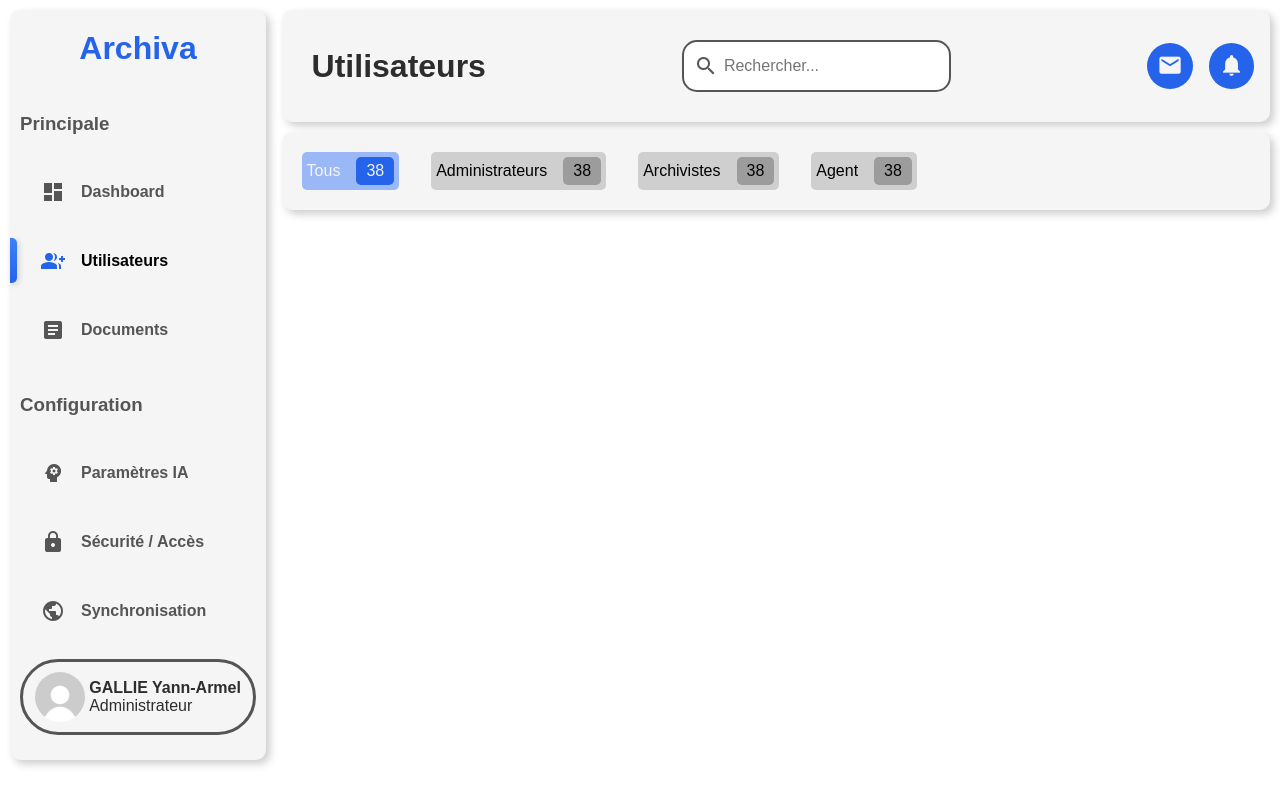
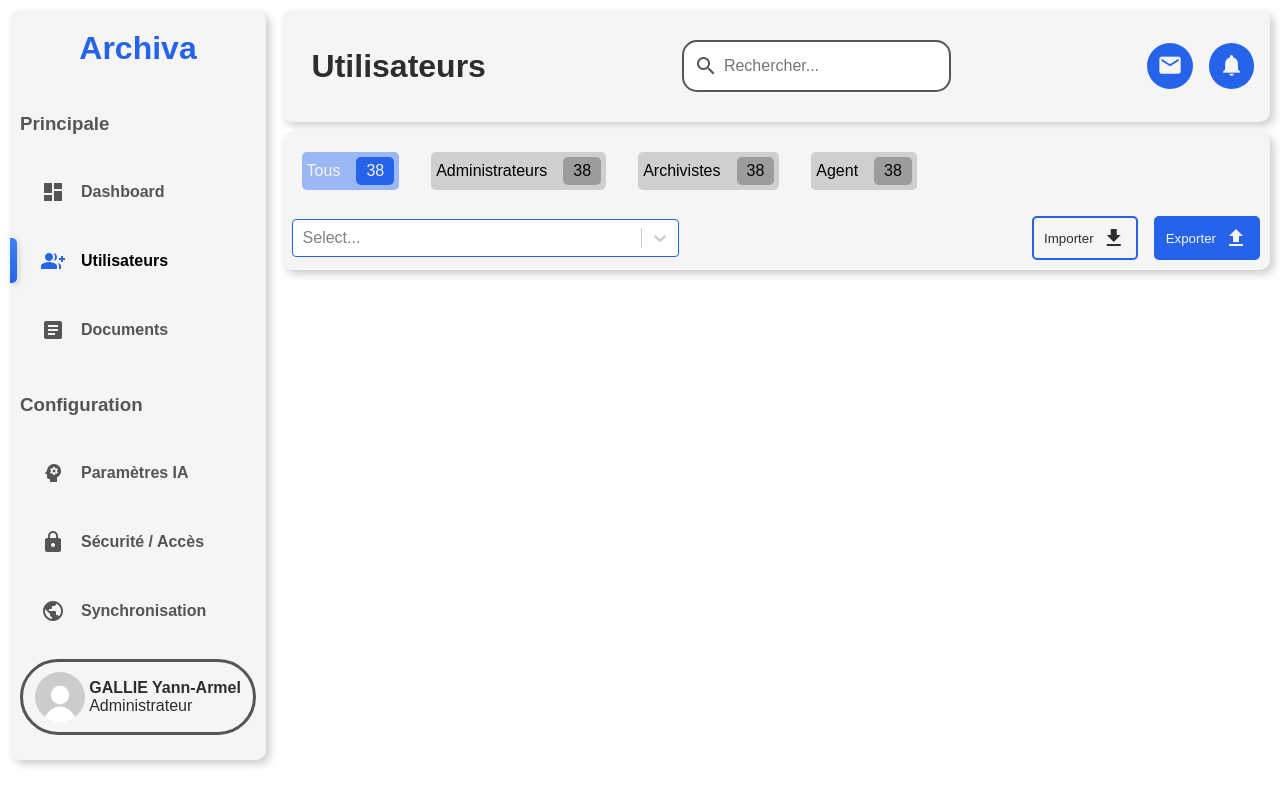
Before and after one commit to yannArmelGALLIE/Archiva, a React (Create React App) app in the folder frontend/: page /dashboard-admin/utilisateur in a window 1280 px wide. Built offline with nearby package versions, Linux system fonts and the light colour scheme.

Commit message:
Ajout des filtres pour le tableau des utilisateurs / Added filters for the users table

```diff
--- a/frontend/package.json
+++ b/frontend/package.json
@@ -8,12 +8,14 @@
     "@testing-library/react": "^16.3.0",
     "@testing-library/user-event": "^13.5.0",
     "chart.js": "^4.5.0",
+    "chroma": "^0.0.1",
     "lottie-react": "^2.4.1",
     "react": "^19.1.0",
     "react-chartjs-2": "^5.3.0",
     "react-dom": "^19.1.0",
     "react-router-dom": "^7.6.3",
     "react-scripts": "5.0.1",
+    "react-select": "^5.10.1",
     "sass": "^1.89.2",
     "web-vitals": "^2.1.4"
   },
--- a/frontend/src/pages/dashboard-admin/contents/user.jsx
+++ b/frontend/src/pages/dashboard-admin/contents/user.jsx
@@ -1,8 +1,66 @@
 import renderNavbar from "../../widgets/render-navbar";
+import FilterBar from "../../widgets/filter-bar";
+import profil from "../../../styles/img/profil.jpg";
 import { useState } from "react";
 
 const User = () => {
+  const users = [
+    {
+      id: 1,
+      name: "Yann",
+      role: "Administrateur",
+      status: "online",
+      date: "2024-05-14",
+    },
+    {
+      id: 2,
+      name: "Fatou",
+      role: "Agent",
+      status: "offline",
+      date: "2023-10-09",
+    },
+    // ...
+  ];
+
   const [activeButton, setActiveButton] = useState("tous");
+  const [filteredUsers, setFilteredUsers] = useState(users);
+
+  const handleFilter = (filters) => {
+    let newUsers = [...users];
+
+    if (!filters || filters.length === 0) {
+      setFilteredUsers(users);
+      return;
+    }
+
+    // Appliquer les filtres en chaîne
+    filters.forEach((filter) => {
+      switch (filter.value) {
+        case "connecte":
+          newUsers = newUsers.filter((u) => u.status === "online");
+          break;
+        case "non-connecte":
+          newUsers = newUsers.filter((u) => u.status !== "online");
+          break;
+        case "alpha-asc":
+          newUsers.sort((a, b) => a.name.localeCompare(b.name));
+          break;
+        case "alpha-desc":
+          newUsers.sort((a, b) => b.name.localeCompare(a.name));
+          break;
+        case "recent":
+          newUsers.sort((a, b) => new Date(b.date) - new Date(a.date));
+          break;
+        case "oldest":
+          newUsers.sort((a, b) => new Date(a.date) - new Date(b.date));
+          break;
+        default:
+          break;
+      }
+    });
+
+    setFilteredUsers(newUsers);
+  };
 
   const buttons = [
     { id: "tous", label: "Tous" },
@@ -10,6 +68,26 @@ const User = () => {
     { id: "archiviste", label: "Archivistes" },
     { id: "agent", label: "Agent" },
   ];
+
+  const [fileName, setFileName] = useState(null);
+
+  const handleImport = (e) => {
+    const file = e.target.files[0];
+    if (file) setFileName(file.name);
+  };
+
+  const handleExport = () => {
+    const data = "Nom,Role\nYann,Admin\nFatou,Agent";
+    const blob = new Blob([data], { type: "text/csv" });
+    const url = URL.createObjectURL(blob);
+
+    const link = document.createElement("a");
+    link.href = url;
+    link.download = "utilisateurs.csv";
+    link.click();
+    URL.revokeObjectURL(url);
+  };
+
   return (
     <div>
       {renderNavbar("Utilisateurs")}
@@ -28,6 +106,27 @@ const User = () => {
             </button>
           ))}
         </div>
+        <div>
+          <div>
+            <FilterBar onFilterChange={handleFilter} />
+          </div>
+          <div>
+            <button
+              onClick={() => document.getElementById("importFile").click()}
+            >
+              Importer <span className="material-icons">download</span>
+            </button>
+            <input
+              type="file"
+              id="importFile"
+              onChange={handleImport}
+              style={{ display: "none" }}
+            />
+            <button onClick={handleExport}>
+              Exporter <span className="material-icons">upload</span>
+            </button>
+          </div>
+        </div>
       </div>
     </div>
   );
--- /dev/null
+++ b/frontend/src/pages/widgets/filter-bar.jsx
@@ -0,0 +1,71 @@
+import React, { useState } from "react";
+import Select from "react-select";
+
+const FilterBar = ({ onFilterChange }) => {
+  const [selectedFilter, setSelectedFilter] = useState("");
+  const options = [
+    { value: "connecte", label: "Connecté" },
+    { value: "non-connecte", label: "Non connecté" },
+    { value: "alpha-asc", label: "A - Z" },
+    { value: "alpha-desc", label: "Z - A" },
+    { value: "recent", label: "Récent" },
+    { value: "oldest", label: "Ancien" },
+  ];
+
+  const customStyles = {
+    control: (styles) => ({
+      ...styles,
+      backgroundColor: "white",
+      borderColor: "#2563eb",
+      boxShadow: "none",
+      "&:hover": {
+        borderColor: "#1e40af",
+      },
+    }),
+    option: (styles, { isFocused, isSelected }) => ({
+      ...styles,
+      backgroundColor: isSelected
+        ? "#2563eb"
+        : isFocused
+        ? "#bfdbfe"
+        : undefined,
+      color: isSelected ? "white" : "#2563eb",
+      cursor: "pointer",
+    }),
+    multiValue: (styles) => ({
+      ...styles,
+      backgroundColor: "#bfdbfe",
+    }),
+    multiValueLabel: (styles) => ({
+      ...styles,
+      color: "#2563eb",
+    }),
+    multiValueRemove: (styles) => ({
+      ...styles,
+      color: "#2563eb",
+      ":hover": {
+        backgroundColor: "#2563eb",
+        color: "white",
+      },
+    }),
+  };
+
+  const handleChange = (selectedOption) => {
+    setSelectedFilter(selectedOption);
+    onFilterChange(selectedOption);
+  };
+
+  return (
+    <div className="filter-bar">
+      <Select
+        isMulti
+        options={options}
+        defaultValue={null}
+        styles={customStyles}
+        onChange={handleChange}
+      />
+    </div>
+  );
+};
+
+export default FilterBar;
--- a/frontend/src/styles/sass/pages/_dashboard-admin.scss
+++ b/frontend/src/styles/sass/pages/_dashboard-admin.scss
@@ -348,7 +348,7 @@ a.active-link {
   background: $blanc-gris;
   display: flex;
   flex-direction: column;
-  gap: 2rem;
+  gap: 1rem;
   width: 100%;
   max-height: 450px;
   border-radius: 10px;
@@ -397,4 +397,47 @@ a.active-link {
       }
     }
   }
+  & > div:nth-child(2) {
+    width: 100%;
+    display: flex;
+    flex-direction: row;
+    align-items: center;
+    justify-content: space-between;
+    & > div:nth-child(1) {
+      width: 40%;
+    }
+    & > div:nth-child(2) {
+      display: flex;
+      align-items: center;
+      gap: 1rem;
+      & button {
+        padding: 8px 10px;
+        display: flex;
+        align-items: center;
+        gap: 0.5rem;
+        border-radius: 5px;
+        cursor: pointer;
+        &:first-of-type {
+          border: 2px solid $bleu-profond;
+          color: $text-color;
+          background: $blanc-gris;
+          transition: all 0.3s ease-in;
+          &:hover {
+            background: $bleu-profond;
+            color: $blanc-gris;
+          }
+        }
+        &:nth-of-type(2) {
+          border: 2px solid $bleu-profond;
+          background: $bleu-profond;
+          color: $blanc-gris;
+          transition: all 0.3s ease-in;
+          &:hover {
+            background: $blanc-gris;
+            color: $text-color;
+          }
+        }
+      }
+    }
+  }
 }
```
Also changed, not shown: 1 other file (tests, documents, lock files or other folders).
